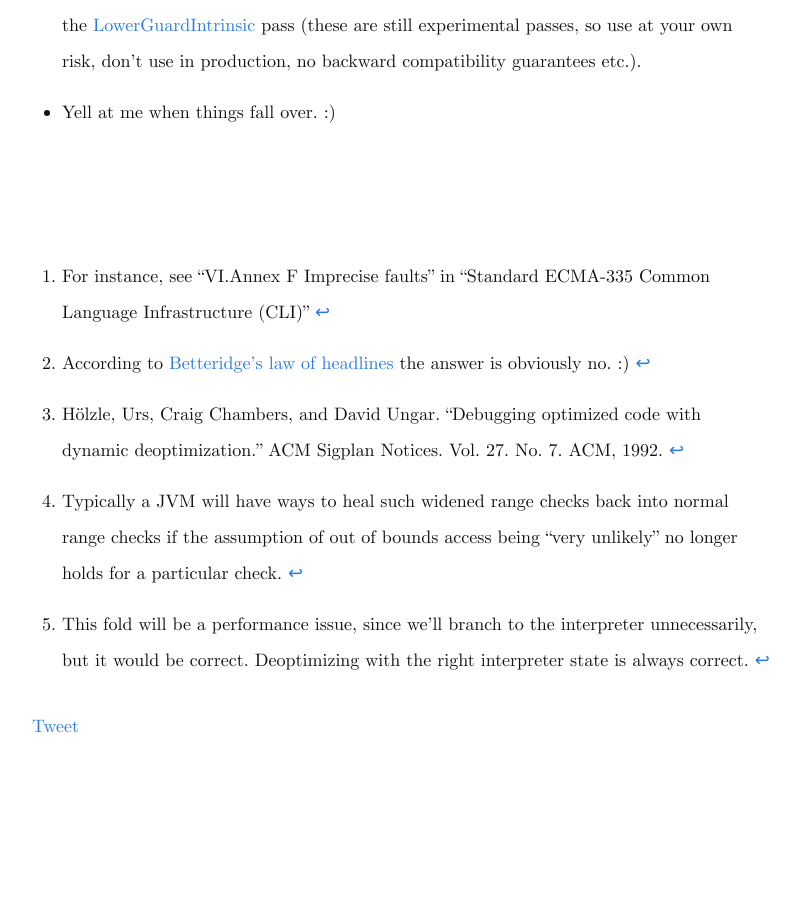
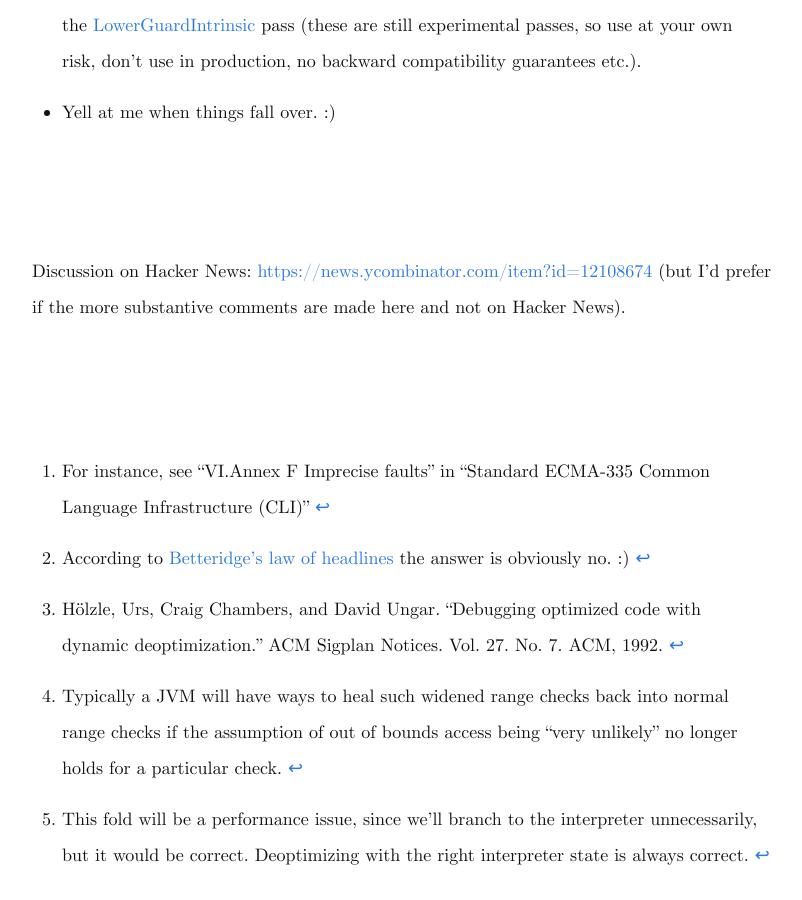
Before and after one commit to sanjoy/playingwithpointers.com, a Jekyll site: the page built from _posts/2016-6-17-check-widening.markdown, in a window 1280 px wide and 900 px high, scrolled down 9475 px. Shown: the whole window, without its empty margins (238-1040 px from the left). Built offline with Jekyll 4.4.1, drawn with Linux system fonts in a browser that asks for light colours; comment, search, counter and statistics services are not loaded; before the commit the page ends 10250 px from its top, so only the background shows below that.

Commit message:
Add HN link

```diff
--- a/_posts/2016-6-17-check-widening.markdown
+++ b/_posts/2016-6-17-check-widening.markdown
@@ -450,3 +450,8 @@ to
    etc.).
 
  - Yell at me when things fall over. :)
+
+<br><br><br>
+Discussion on Hacker News:
+<https://news.ycombinator.com/item?id=12108674> (but I'd prefer if the
+more substantive comments are made here and not on Hacker News).
```
